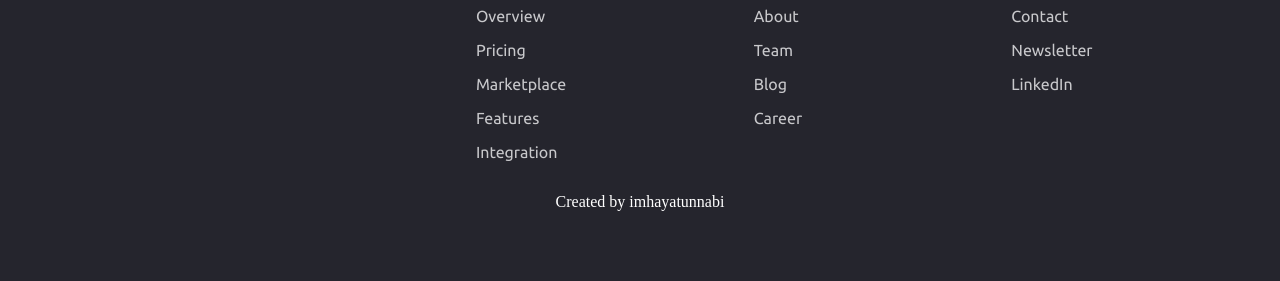
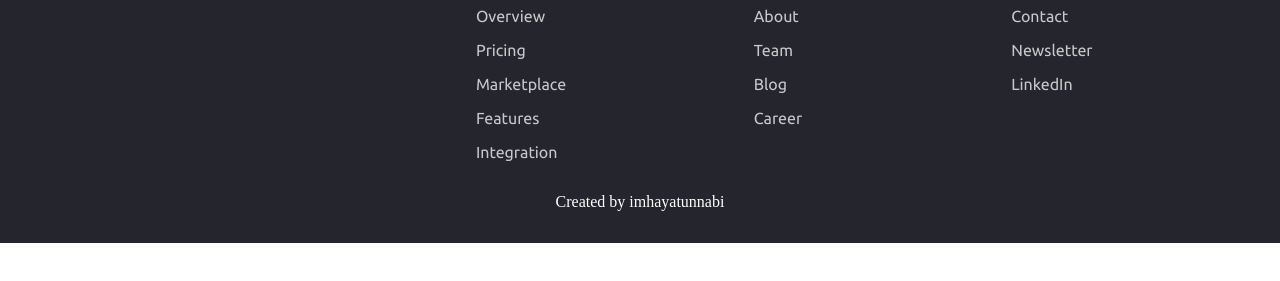
Before and after one commit to imhayatunnabi/Frontend-Mentor-Blogr-landing-page, a plain HTML site: page index.html in a window 1280 px wide. Shown: the part 3174-3455 px from the top of the page. After the commit the page ends 3417 px from the top, so only its background shows below. Drawn offline with Linux system fonts and the light colour scheme.

Commit message:
Footer adjusted

```diff
--- a/style.css
+++ b/style.css
@@ -338,7 +338,7 @@ footer {
     color: white;
     background-color: var(--clr-background);
     margin: auto;
-    padding-bottom: 5em;
+    padding-bottom: 2em;
     padding-top: 4em;
     border-top-right-radius: 100px;
 }
```
